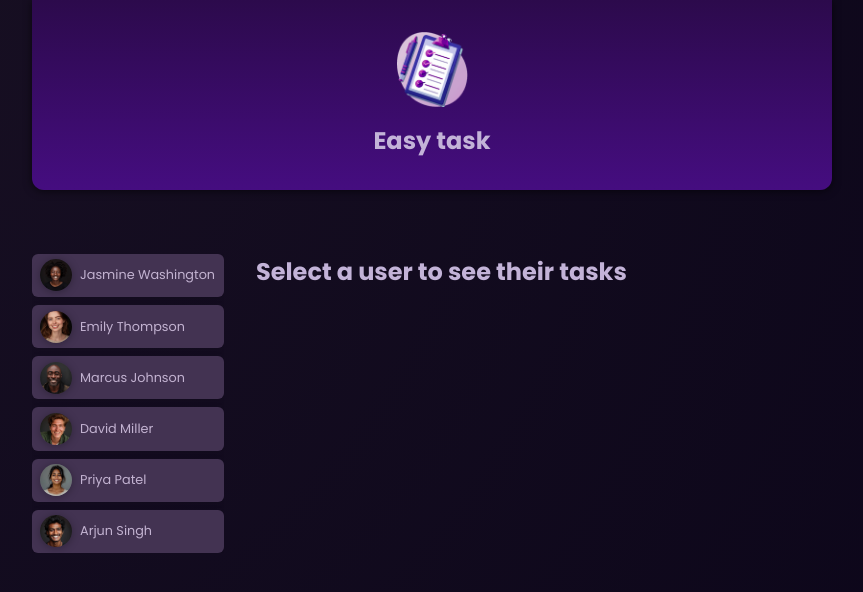
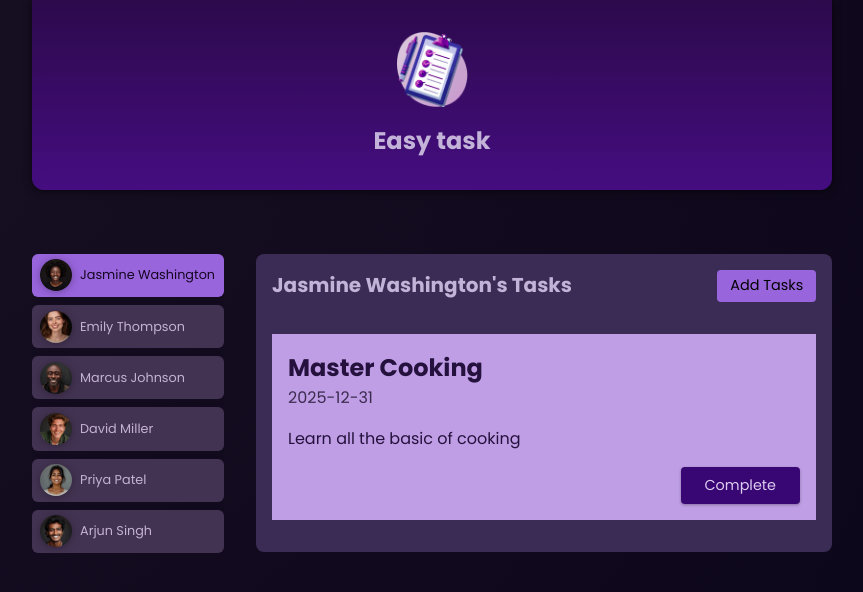
Before and after one commit to HarshKumar2406350/Angular_First_Project, an Angular app: page / in a window 1280 px wide. Shown: the top 592 px of the page, without its empty margins (208-1071 px from the left). Built offline with nearby package versions, Linux system fonts and the light colour scheme.

Commit message:
added active user highlight feature with a new CSS class

```diff
--- a/src/app/app.component.html
+++ b/src/app/app.component.html
@@ -4,7 +4,10 @@
   <ul id="users">
     @for(user of users; track user.id){
     <li>
-      <app-user [user]="user" (select)="onSelectedUser($event)" />
+      <app-user
+            [user]="user"
+            [selected]="user.id === selectedUser.id"
+            (select)="onSelectedUser($event)" />
     </li>
     }
   </ul>
--- a/src/app/app.component.ts
+++ b/src/app/app.component.ts
@@ -13,7 +13,8 @@ import { TasksComponent } from './tasks/tasks.component';
 })
 export class AppComponent {
   users = DUMMY_USERS;
-  @Input({required:true}) selectedUser !: {id : string, name: string, avatar: string};
+  @Input({required:true}) selectedUser : {id : string, name: string, avatar: string} = this.users[0];
+  //NOTE : selectedUser is marked as @Input({required:true}) but AppComponent is the root component, so parent component has to  pass this value to it. This means selectedUser must have some value .
 
   onSelectedUser(id: string) {
     this.selectedUser = this.users.find(user => user.id === id)!;
--- a/src/app/user/user.component.html
+++ b/src/app/user/user.component.html
@@ -1,6 +1,12 @@
 <div>
-    <button (click)="onSelectUser()">
-        <img [src] = "inputPath()" [alt]="user.avatar"/>
-        <span>{{user.name}}</span>
-    </button>
+  <button
+        [class.active]="selected"
+        (click)="onSelectUser()">
+    <img
+        [src]="inputPath()"
+        [alt]="user.avatar" />
+    <span>
+        {{ user.name }}
+    </span>
+  </button>
 </div>
--- a/src/app/user/user.component.ts
+++ b/src/app/user/user.component.ts
@@ -1,20 +1,6 @@
-import { Component ,computed,Input,input, Output,EventEmitter} from '@angular/core'
+import { Component ,computed,Input,input, Output,EventEmitter} from '@angular/core';
 
-//ways to form a custom type in typescript
-
-//Method 2
-// type User = {
-//   avatar: string;
-//   name: string;
-//   id: string;
-// }
-
-//Method 3
-interface User {
-  id : string;
-  avatar : string;
-  name : string;
-}
+import { type User} from './user.model';
 
 
 @Component({
@@ -26,15 +12,9 @@ interface User {
 })
 export class UserComponent {
 
-      //method 1
-      // @Input({required: true}) user !: {
-      //   avatar: string;
-      //   name: string;
-      //   id: string;
-      // }
+      @Input({required : true}) user !: User;
 
-      // method 2 & 3
-      @Input({required : true}) user !: User;
+      @Input({required:true}) selected  : boolean = false;
 
       @Output() select = new EventEmitter<string>();
 
--- /dev/null
+++ b/src/app/user/user.model.ts
@@ -0,0 +1,5 @@
+export interface User {
+  id : string;
+  avatar : string;
+  name : string;
+}
```
